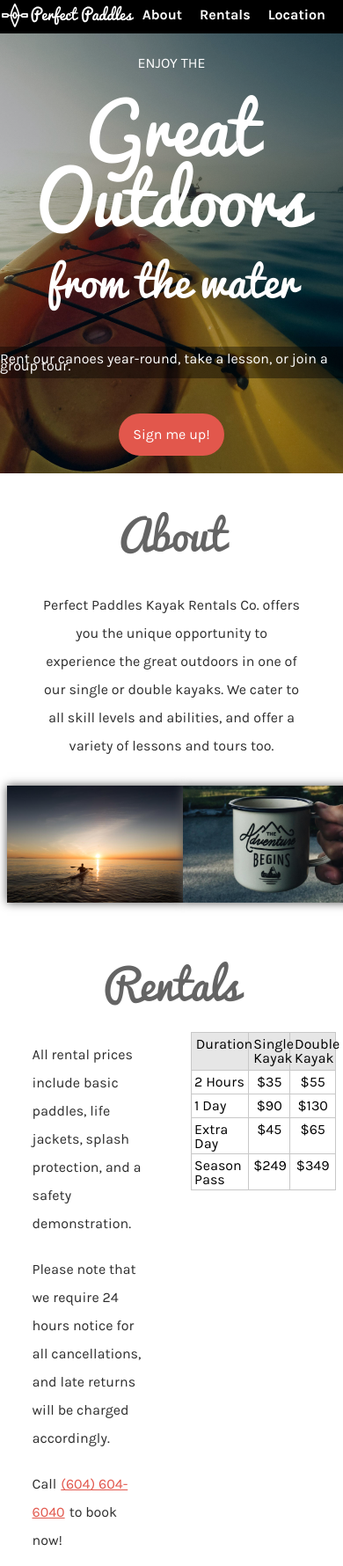
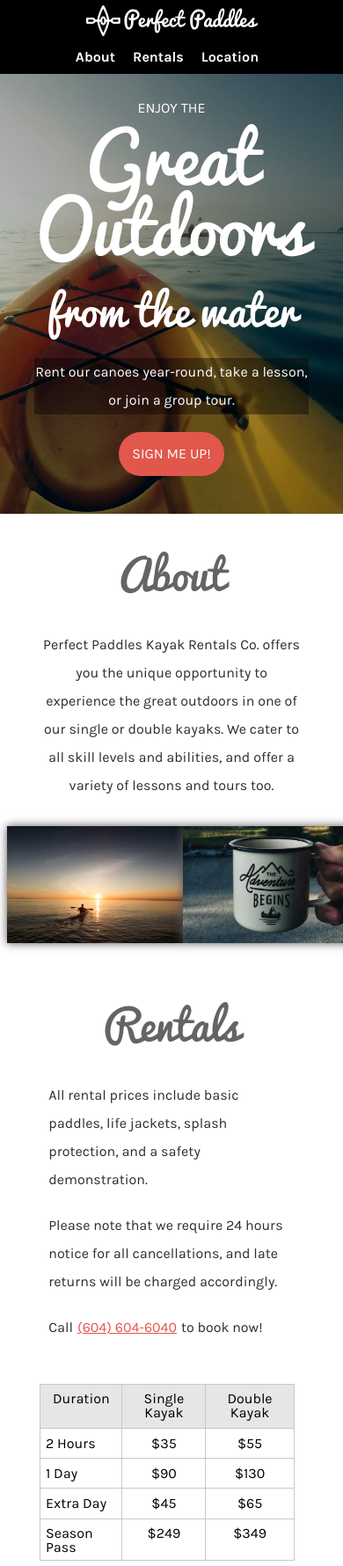
Before and after one commit to kelsialexandra/Perfect-Paddles-Project, a plain HTML site: page index.html in a window 390 px wide. Shown: the top 1780 px of the page at 88% size. Drawn offline with Linux system fonts and the light colour scheme.

Commit message:
Changing to be mobile first

```diff
--- a/index.html
+++ b/index.html
@@ -31,7 +31,7 @@
         <h1>Great Outdoors</h1>
         <h2>from the water</h2>
         <p class="hero-emphasize-text">Rent our canoes year-round, take a lesson, or join a group tour.</p>
-        <button> Sign me up!</button>
+        <button> SIGN ME UP!</button>
     </div>
 
     </header>
--- a/style.css
+++ b/style.css
@@ -85,6 +85,7 @@ table {
 
 html{
 	width: 100%;
+	min-width: 250px;
 }
 
 nav {
@@ -93,22 +94,23 @@ nav {
 	padding: 0.5% 0%;
 	list-style-type: none;
 	display: flex;
-
+	flex-direction: column;
+	flex-wrap: wrap;
 }
 
 .nav-logo{
-	text-align:left;
-	width: 50%;
+	text-align:center;
+	width: 100%;
 }
 
 .nav-logo .logo {
-	width: 30%;
+	width: 50%;
 	min-width: 150px;
 	margin: 1%;
 }
 
 .navigation-bar{
-	width: 50%;
+	width: 100%;
 }
 
 .navigation-bar ul{
@@ -117,7 +119,7 @@ nav {
 	display: flex;
 	flex-direction: row;
 	margin-right: 10px;
-	justify-content: flex-end;
+	justify-content: center;
 }
 
 .navigation-bar li{
@@ -149,9 +151,10 @@ nav {
 }
 .hero-image p{
 	color: #ffffff;
-	padding: 10px 0px 10px 0px;
-	margin: 20px 0px 20px 0px;
-	line-height: 0.5;
+	padding: 0%;
+	margin: 0%;
+	text-align: center;
+	width: 80%;
 }
 .hero-image h2{
 	color: #ffffff;
@@ -207,12 +210,19 @@ button:hover{
 .rentals-copy{
 	display: flex;
 	padding: 0% 2%;
+	flex-wrap: wrap;
 
 }
 .rentals-copy article{
-	width: 50%;
-	padding: 0 10% 0 5%;
+	width: 100%;
+	padding: 0 10% 0 10%;
 }
+
+.rentals-copy aside{
+	width: 100%;
+	padding: 10% 10% 0 10%;
+}
+
 table, th, td{
 	font-family: 'karlaregular';
   	font-size: 1em;
@@ -231,9 +241,6 @@ td{
 	text-align: center;
 }
 
-.rentals-copy aside{
-	width: 50%;
-}
 .location-map{
 	width: 94%;
 	padding: 0px 0px 10px 0px;
@@ -247,8 +254,8 @@ td{
 	line-height: 140%;
 
 	display:flex;
-	justify-content:space-between;
-	align-items: center;
+	flex-wrap:wrap;
+	justify-content:center;
 }
 .website-footer a{
 	color:#ffffff;
@@ -264,11 +271,9 @@ td{
 	width: 100%;
 }
 .contact-info{
-	text-align:left;
+	text-align:center;
 	list-style-type: none;
 	padding: 0% 5% 0% 5%;
-	display: flex;
-	justify-content: flex-start;
 }
 
 .brand-color-grey{
@@ -323,3 +328,33 @@ iframe{
 	align-items: center;
 	width: 100%;
 }
+
+@media all and (min-width: 600px) {
+	html{
+		width: 100%;
+		min-width: 600px;
+	}
+
+	nav {
+		display: flex;
+		flex-flow: row wrap;
+  		justify-content: flex-end;
+
+	}
+	.nav-logo{
+		text-align:left;
+		width: 50%;
+	}
+
+	.navigation-bar{
+		width: 50%;
+	}
+	.navigation-bar ul{
+	display: flex;
+	flex-direction: row;
+	margin-right: 10px;
+	justify-content: flex-end;
+}
+
+
+}*/
```
